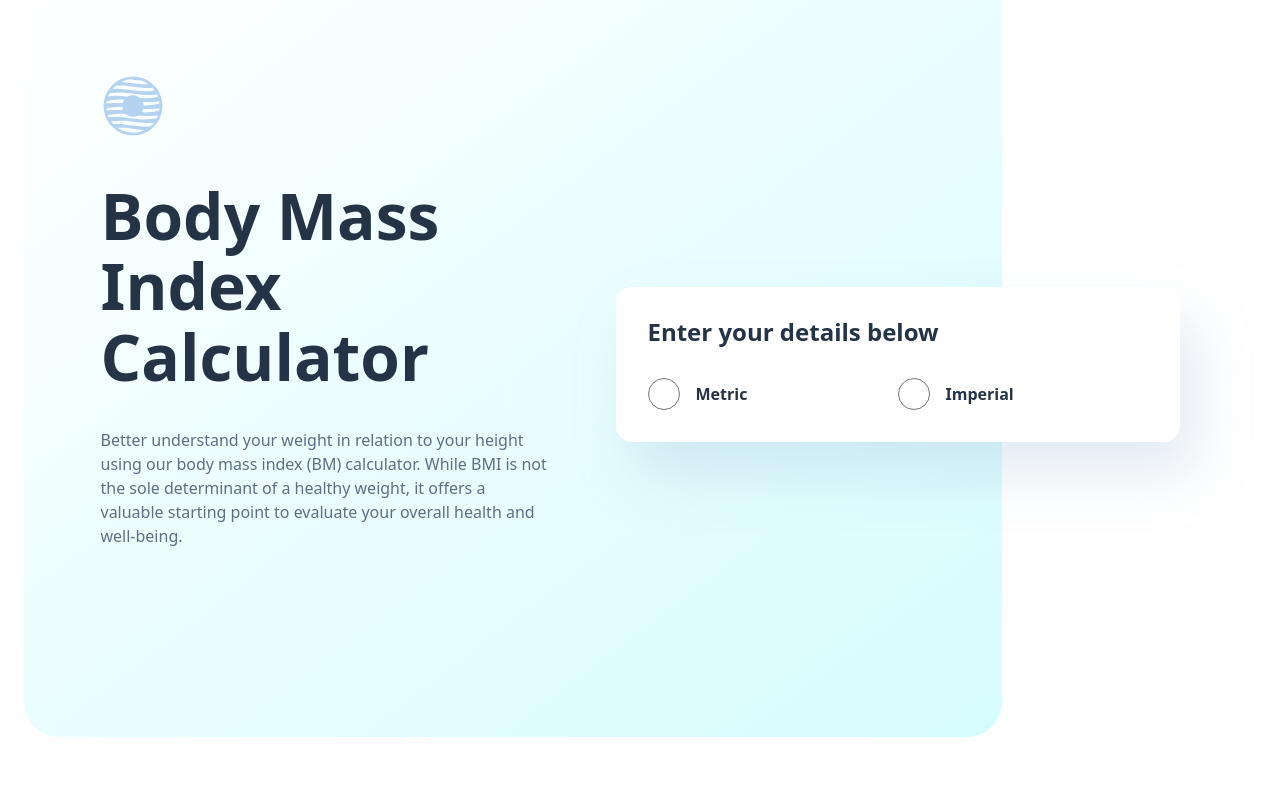
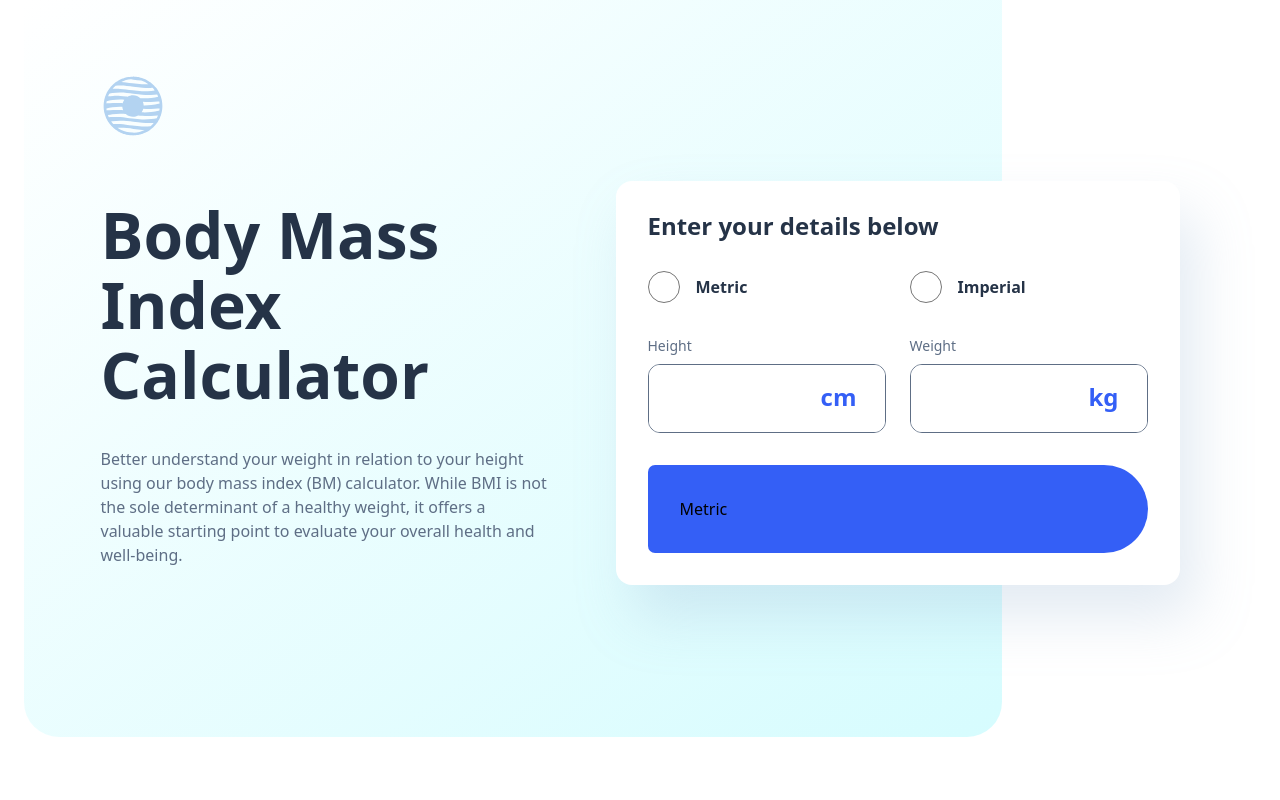
Before and after one commit to aleksi-svaridze/bmi, a React (Create React App) app: page / in a window 1280 px wide. Shown: the top 800 px of the page. Built offline with nearby package versions, Linux system fonts and the light colour scheme.

Commit message:
Finish metric counter

```diff
--- a/src/components/Calculator.jsx
+++ b/src/components/Calculator.jsx
@@ -1,13 +1,21 @@
+import ImperialCalculator from "./ImperialCalculator";
+import MetricCalculator from "./MetricCalculator";
+
 const Calculator = () => {
+  let bmiOutputResult = "metric";
+
+  console.log(bmiOutputResult);
+
   return (
     <div
       className="bg-white w-full lg:w-[564px] shrink-0 rounded-2xl p-8"
       style={{ boxShadow: "16px 32px 56px 0 rgba( 143, 174, 207, 0.25)" }}
     >
-      <h4 className="text-gunmetal text-2xl font-semibold leading-[110%] mb-8">
+      <h4 className="text-gunmetal text-2xl font-semibold leading-[110%]">
         Enter your details below
       </h4>
-      <div className="flex items-center">
+
+      <div className="flex items-center my-8 gap-x-6">
         <label className="flex items-center gap-x-4 w-1/2 cursor-pointer">
           <input type="radio" name="bmi" value="metric" className="size-8" />
           <span className="text-gunmetal text-base font-semibold capitalize leading-[150%]">
@@ -22,6 +30,39 @@ const Calculator = () => {
           </span>
         </label>
       </div>
+
+      <div>
+        {bmiOutputResult === "metric" ? (
+          <MetricCalculator />
+        ) : (
+          <ImperialCalculator />
+        )}
+      </div>
+
+      <div
+        className="mt-8 bg-blue p-8"
+        style={{
+          borderTopLeftRadius: "16px",
+          borderBottomLeftRadius: "16px",
+          borderTopRightRadius: "100px",
+          borderBottomRightRadius: "100px",
+        }}
+      >
+        {bmiOutputResult === "metric" ? (
+          <div>Metric</div>
+        ) : bmiOutputResult === "imperial" ? (
+          <div>imperial</div>
+        ) : (
+          <div className="flex flex-col gap-y-4">
+            <h2 className="text-white font-semibold text-2xl leading-[110%]">
+              Wellcome
+            </h2>
+            <p className="text-white text-sm leading-[150%]">
+              Enter your height and weight and you'll see your BMI result here
+            </p>
+          </div>
+        )}
+      </div>
     </div>
   );
 };
--- /dev/null
+++ b/src/components/ImperialCalculator.jsx
@@ -0,0 +1,5 @@
+const ImperialCalculator = () => {
+  return <div>Imperial</div>;
+};
+
+export default ImperialCalculator;
--- /dev/null
+++ b/src/components/MetricCalculator.jsx
@@ -0,0 +1,39 @@
+const MetricCalculator = () => {
+  return (
+    <div className="flex items-center gap-x-6">
+      <div className="w-1/2">
+        <label className="text-electric-blue text-sm capitalize leading-[150%] mb-2 block">
+          height
+        </label>
+        <div className="h-[69px] rounded-xl border-electric-blue focus-within:border-blue border overflow-hidden relative">
+          <input
+            type="number"
+            className="absolute w-full h-full focus:outline-none pl-6 pr-20 text-gunmetal text-2xl leading-[110%] font-semibold"
+            min="0"
+          />
+          <span className="text-blue text-2xl leading-none font-semibold absolute top-1/2 -translate-y-[14px] right-7">
+            cm
+          </span>
+        </div>
+      </div>
+
+      <div className="w-1/2">
+        <label className="text-electric-blue text-sm capitalize leading-[150%] mb-2 block">
+          Weight
+        </label>
+        <div className="h-[69px] rounded-xl border-electric-blue focus-within:border-blue border overflow-hidden relative">
+          <input
+            type="number"
+            className="absolute w-full h-full focus:outline-none pl-6 pr-20 text-gunmetal text-2xl leading-[110%] font-semibold"
+            min="0"
+          />
+          <span className="text-blue text-2xl leading-none font-semibold absolute top-1/2 -translate-y-[14px] right-7">
+            kg
+          </span>
+        </div>
+      </div>
+    </div>
+  );
+};
+
+export default MetricCalculator;
--- a/src/index.css
+++ b/src/index.css
@@ -2,3 +2,16 @@
 @tailwind base;
 @tailwind components;
 @tailwind utilities;
+
+/* Reset input number tyle default styles */
+input[type="number"]::-webkit-inner-spin-button,
+input[type="number"]::-webkit-outer-spin-button {
+  -webkit-appearance: none;
+  margin: 0;
+}
+
+/* For Firefox */
+input[type="number"] {
+  -moz-appearance: textfield;
+  appearance: textfield;
+}
--- a/tailwind.config.js
+++ b/tailwind.config.js
@@ -7,7 +7,7 @@ module.exports = {
     },
     extend: {
       colors: {
-        blue: "#345FF6C",
+        blue: "#345FF6",
         "electric-blue": "#5E6E85",
         gunmetal: "#253347",
       },
```
